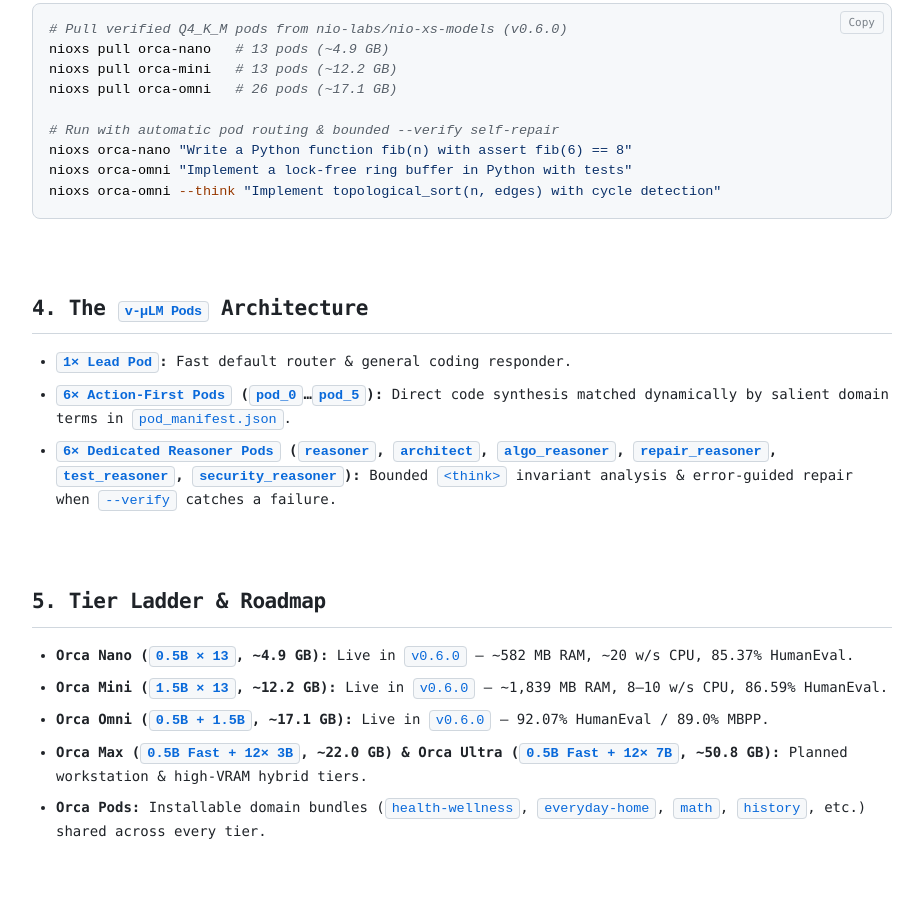
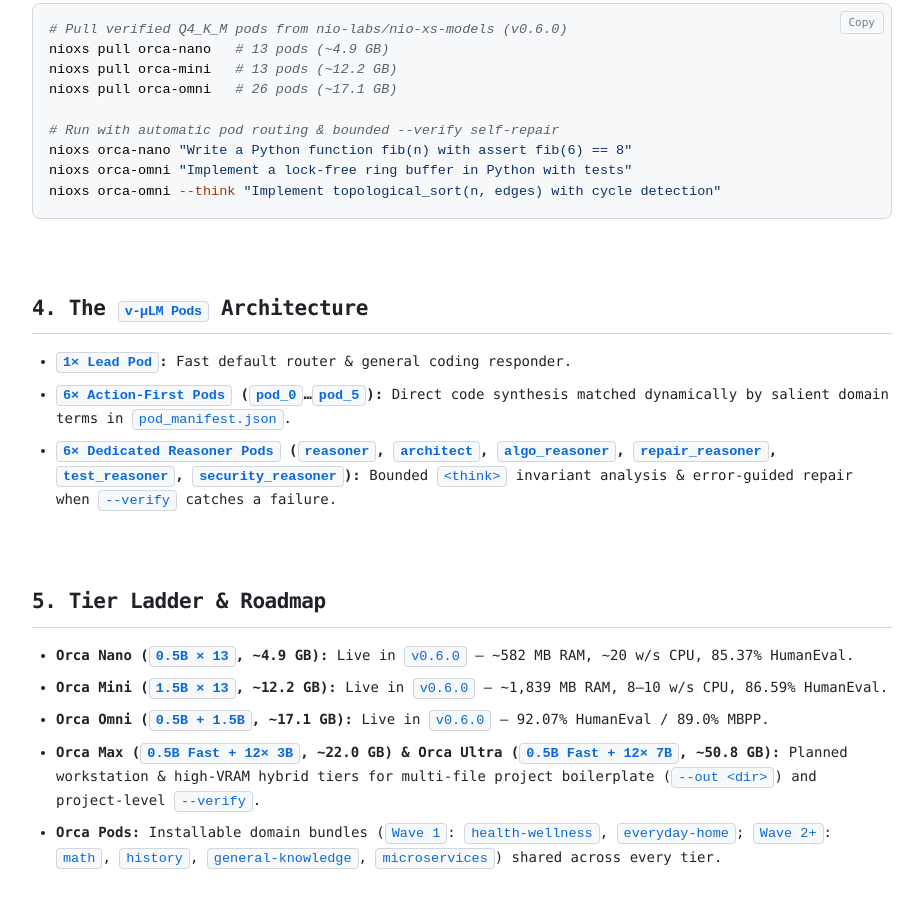
Before and after one commit to nio-labs/nio-orca, a plain HTML site: page docs/index.html in a window 1280 px wide. Shown: the part 1654-2562 px from the top of the page, without its empty margins (323-1246 px from the left). Drawn offline with nearby package versions, Linux system fonts and the light colour scheme; a web font is replaced by a local one.

Commit message:
docs(plan): add Wave 1/2 Orca Pods bundles and Max/Ultra multi-file boilerplate

```diff
--- a/docs/index.html
+++ b/docs/index.html
@@ -161,8 +161,8 @@ nioxs orca-omni --think "Implement topological_sort(n, edges) with cycle detecti
             <li><strong>Orca Nano (<code>0.5B × 13</code>, ~4.9 GB):</strong> Live in <code>v0.6.0</code> — ~582 MB RAM, ~20 w/s CPU, 85.37% HumanEval.</li>
             <li><strong>Orca Mini (<code>1.5B × 13</code>, ~12.2 GB):</strong> Live in <code>v0.6.0</code> — ~1,839 MB RAM, 8–10 w/s CPU, 86.59% HumanEval.</li>
             <li><strong>Orca Omni (<code>0.5B + 1.5B</code>, ~17.1 GB):</strong> Live in <code>v0.6.0</code> — 92.07% HumanEval / 89.0% MBPP.</li>
-            <li><strong>Orca Max (<code>0.5B Fast + 12× 3B</code>, ~22.0 GB) &amp; Orca Ultra (<code>0.5B Fast + 12× 7B</code>, ~50.8 GB):</strong> Planned workstation &amp; high-VRAM hybrid tiers.</li>
-            <li><strong>Orca Pods:</strong> Installable domain bundles (<code>health-wellness</code>, <code>everyday-home</code>, <code>math</code>, <code>history</code>, etc.) shared across every tier.</li>
+            <li><strong>Orca Max (<code>0.5B Fast + 12× 3B</code>, ~22.0 GB) &amp; Orca Ultra (<code>0.5B Fast + 12× 7B</code>, ~50.8 GB):</strong> Planned workstation &amp; high-VRAM hybrid tiers for multi-file project boilerplate (<code>--out &lt;dir&gt;</code>) and project-level <code>--verify</code>.</li>
+            <li><strong>Orca Pods:</strong> Installable domain bundles (<code>Wave 1</code>: <code>health-wellness</code>, <code>everyday-home</code>; <code>Wave 2+</code>: <code>math</code>, <code>history</code>, <code>general-knowledge</code>, <code>microservices</code>) shared across every tier.</li>
           </ul>
         </section>
       </div>
```
Also changed, not shown: 1 other file.
